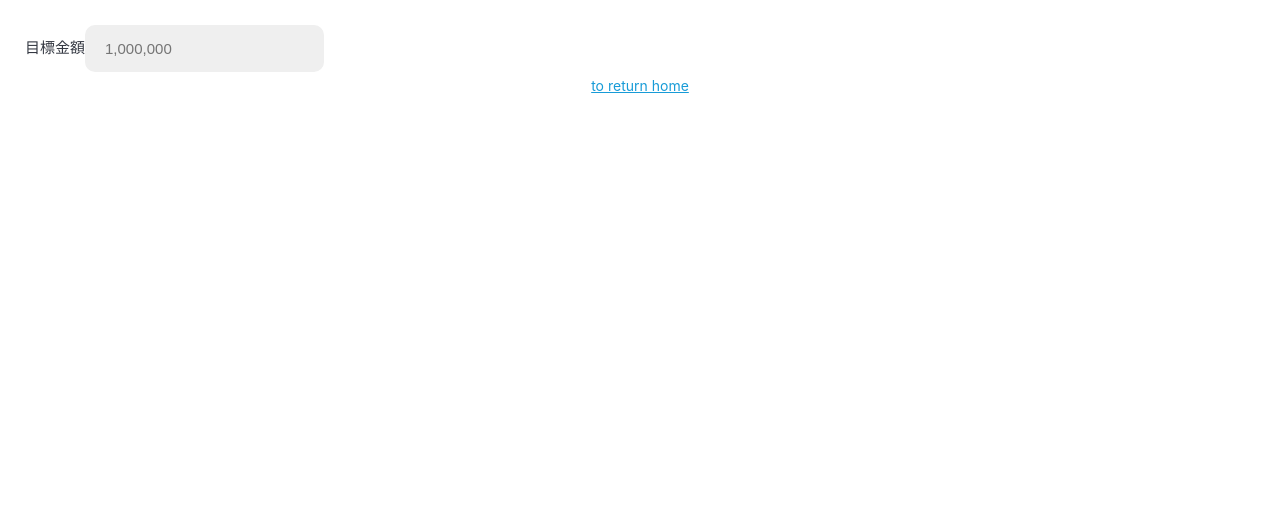
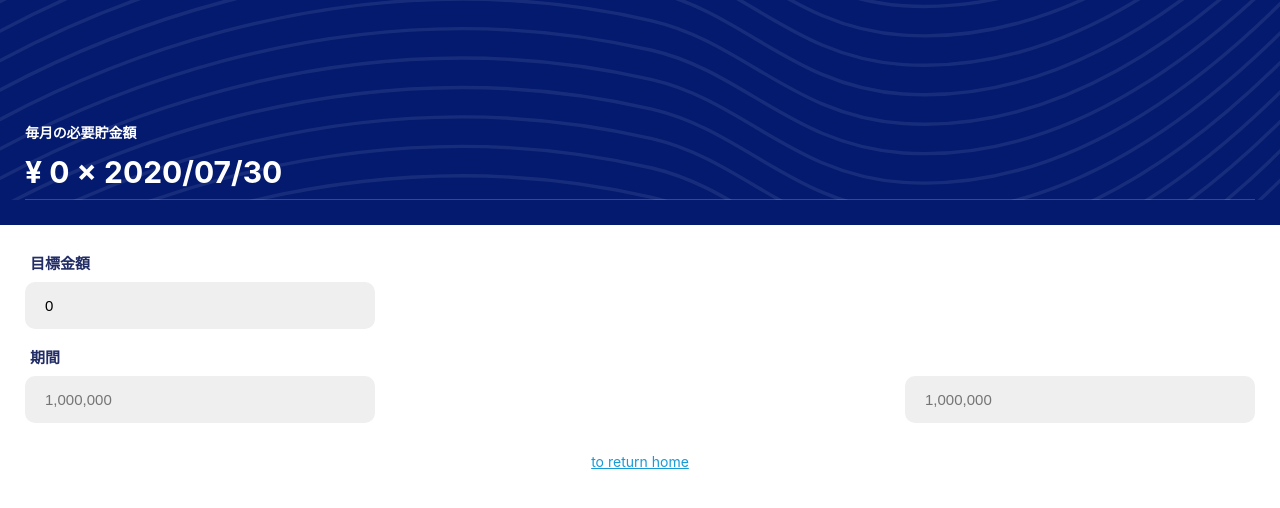
Before and after one commit to kazuhe/tameruzou, a React (Create React App) app: page /simulate in a window 1280 px wide. Shown: the top 508 px of the page. Built offline with nearby package versions, Linux system fonts and the light colour scheme.

Commit message:
mod : Component Design

```diff
--- a/src/components/home.scss
+++ b/src/components/home.scss
@@ -13,14 +13,14 @@
   > img {
     display: block;
     margin: 0 auto;
-    width: 220px;
+    width: 200px;
   }
 
   &_subTitle {
     font-size: 1.5rem;
     font-weight: 700;
     margin-bottom: 0%;
-    margin-top: 35px;
+    margin-top: 30px;
     text-align: center;
   }
 
@@ -28,7 +28,7 @@
     color: #343842;
     font-size: 1.4rem;
     line-height: 1.9;
-    margin: 40px 0;
+    margin: 30px 0;
     text-align: center;
   }
 
--- a/src/components/icon_button.scss
+++ b/src/components/icon_button.scss
@@ -6,6 +6,8 @@
   border-radius: 2.5rem;
   display: flex;
   height: 85px;
+  margin-left: auto;
+  margin-right: auto;
   max-width: 350px;
   padding: 20px 30px;
   width: 100%;
--- a/src/components/simulate.scss
+++ b/src/components/simulate.scss
@@ -1,12 +1,72 @@
 @import '../styles/define';
 
 .simulate {
-  padding: 25px;
+  &_header {
+    background-color: #031a6e;
+    color: #fff;
+    font-weight: 700;
+    padding: 120px 25px 25px;
+    position: relative;
 
-  input {
-    background-color: $highGray;
-    border-radius: 10px;
-    padding: 15px 20px;
+    &::after {
+      background-image: url('../images/lining.svg');
+      background-repeat: no-repeat;
+      background-size: cover;
+      bottom: 25px;
+      content: '';
+      left: 0;
+      position: absolute;
+      right: 0;
+      top: 0;
+      width: 100%;
+    }
+
+    > p {
+      font-size: 1.4rem;
+    }
+
+    > div {
+      border-bottom: 1px solid rgba(255, 255, 255, .2);
+      font-size: 3rem;
+    }
+  }
+
+  &_body {
+    padding: 25px;
+
+    label {
+      color: $subColor;
+      display: block;
+      font-size: 1.5rem;
+      font-weight: 700;
+      padding-left: 5px;
+    }
+
+    input {
+      background-color: $highGray;
+      border-radius: 10px;
+      margin-top: 5px;
+      max-width: 350px;
+      padding: 15px 20px;
+      width: 100%;
+    }
+
+    input + label {
+      margin-top: 15px;
+    }
+  }
+
+  &_term {
+    align-items: center;
+    display: flex;
+    justify-content: space-between;
+    margin-left: -5px;
+    margin-right: -5px;
+
+    > input {
+      margin-left: 5px;
+      margin-right: 5px;
+    }
   }
 
   nav {
--- a/src/components/simulate.tsx
+++ b/src/components/simulate.tsx
@@ -3,18 +3,40 @@ import { Link } from 'react-router-dom'
 
 import './simulate.scss'
 
-const Simulate: FC = () => {
-  return (
+interface Props {
+  monthlyAmount: number
+  term: string
+  handleInput: (value: number) => void
+  // handleInput: (e: InputEvent) => void
+}
+
+const SimulateComponent: FC<Props> = (props: Props) => (
   <div className="simulate">
+    <div className="simulate_header">
+      <p>毎月の必要貯金額</p>
       <div>
+        ¥ {props.monthlyAmount} × {props.term}
+      </div>
+      {/* <div>¥ 8,420 × 5年4ヶ月</div> */}
+    </div>
+    <div className="simulate_body">
       <label>目標金額</label>
+      <input
+        type="text"
+        onChange={(e) => props.handleInput(Number(e.target.value))}
+        placeholder="1,000,000"
+        value={props.monthlyAmount}
+      />
+      <label>期間</label>
+      <div className="simulate_term">
         <input type="text" placeholder="1,000,000" />
+        <input type="text" placeholder="1,000,000" />
+      </div>
     </div>
     <nav>
       <Link to="/">to return home</Link>
     </nav>
   </div>
 )
-}
 
-export default Simulate
+export default SimulateComponent
--- /dev/null
+++ b/src/containers/simulate.tsx
@@ -0,0 +1,27 @@
+import React, { FC, useState } from 'react'
+
+import SimulateComponent from '../components/simulate'
+
+// const useSimulate = () => {
+//   const [monthlyAmount, setMonthlyAmount] = useState(0)
+
+//   const handleInput = (value: number) => {
+//     setMonthlyAmount(value)
+//   }
+
+//   return [monthlyAmount, handleInput]
+// }
+
+const SimulateContainer: FC = () => {
+  const [monthlyAmount, setMonthlyAmount] = useState(0)
+
+  const handleInput = (value: number) => {
+    setMonthlyAmount(value)
+  }
+
+  return (
+    <SimulateComponent monthlyAmount={monthlyAmount} term="2020/07/30" handleInput={(value) => handleInput(value)} />
+  )
+}
+
+export default SimulateContainer
--- a/src/routes.tsx
+++ b/src/routes.tsx
@@ -2,7 +2,7 @@ import React, { FC } from 'react'
 import { BrowserRouter, Switch, Route } from 'react-router-dom'
 
 import Home from './components/home'
-import Simulate from './components/simulate'
+import Simulate from './containers/simulate'
 
 const Routes: FC = () => {
   return (
```
Also changed, not shown: src/images/lining.svg (added), 1 other file (tests, documents, lock files or other folders). Lines whose indentation alone changed are shown as unchanged.
